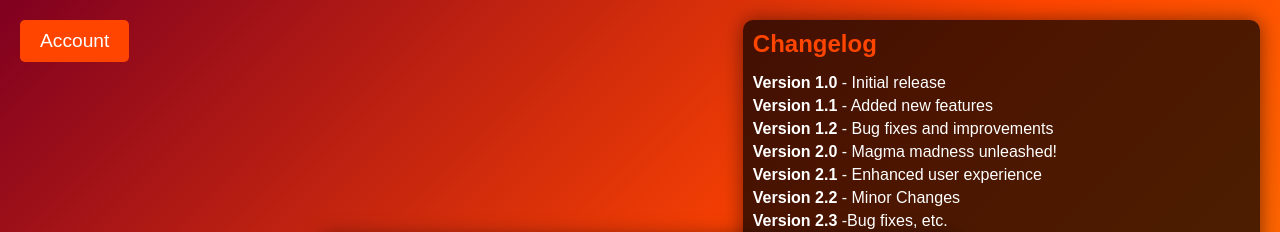
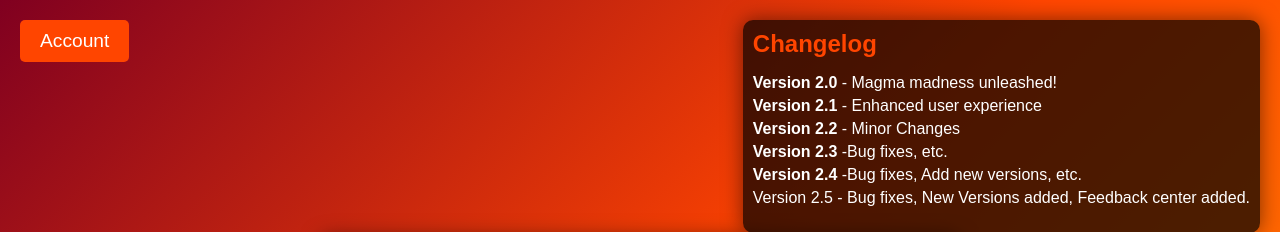
Before and after one commit to FlameDevV2/FlameDevV2.githuh.io, a plain HTML site: page index.html in a window 1280 px wide. Shown: the top 232 px of the page. Drawn offline with Linux system fonts and the light colour scheme.

Commit message:
Update index.html

```diff
--- a/index.html
+++ b/index.html
@@ -19,6 +19,7 @@
                 <li class="dropdown">
                     <button class="dropbtn">Menu</button>
                     <div class="dropdown-content">
+                        <a href="feedback-center.html">Tell us what you think!</a>
                         <a href="latest-eaglercraft-version.html">Eaglercraft Latest Version</a>
                         <a href="Eaglercraft_1.8.8_file.html">Eaglercraft 1.8.8</a>
                         <a href="Eaglercraft_1.5.2_file.html">Eaglercraft 1.5.2</a>
@@ -49,16 +50,14 @@
     <div class="changelog">
         <h2>Changelog</h2>
         <ul>
-            <li><strong>Version 1.0</strong> - Initial release</li>
-            <li><strong>Version 1.1</strong> - Added new features</li>
-            <li><strong>Version 1.2</strong> - Bug fixes and improvements</li>
             <!-- New changes -->
             <li><strong>Version 2.0</strong> - Magma madness unleashed!</li>
             <li><strong>Version 2.1</strong> - Enhanced user experience</li>
             <li><strong>Version 2.2</strong> - Minor Changes</li>
             <li><strong>Version 2.3</strong> -Bug fixes, etc.</li>
             <li><strong>Version 2.4</strong> -Bug fixes, Add new versions, etc.</li>
-            <li>Version 2.5</strong> - Bug fixes, New Versions added, Feedback center added.</li>
+            <li>Version 2.5</strong> - Bug fixes, New Versions added,
+            Feedback center added.</li>
         </ul>
     </div>
 
```
